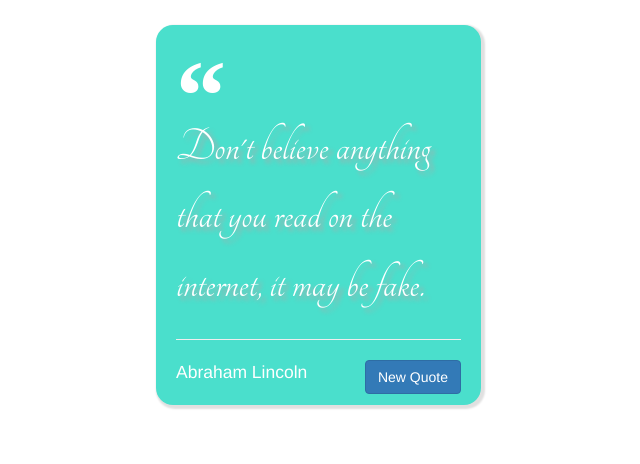
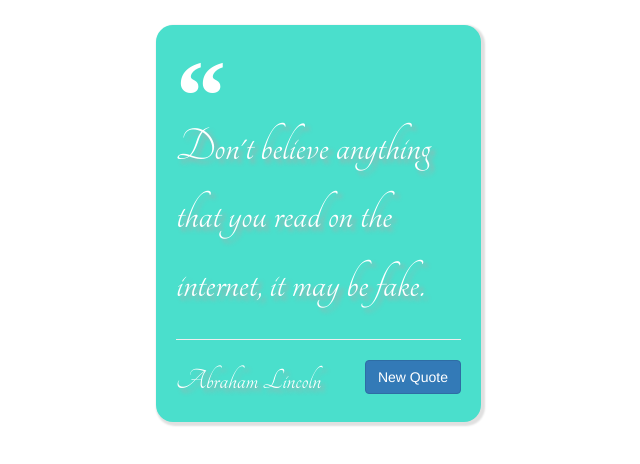
Before and after one commit to osmankale/fcc-random-quote-machine, a plain HTML site: page index.html in a window 1280 px wide. Shown: the whole page, without its empty margins (209-849 px from the left). Drawn offline with nearby package versions, Linux system fonts and the light colour scheme.

Commit message:
some changes

```diff
--- a/index.html
+++ b/index.html
@@ -27,7 +27,7 @@
       </p>
       <hr>
       <div class="blog-post-actions">
-        <p class="blog-post-bottom pull-left">
+        <p id="authorname" class="blog-post-bottom pull-left">
           Abraham Lincoln
         </p>
         <button type="button" class="btn btn-primary pull-right">New Quote</button>
--- a/style.css
+++ b/style.css
@@ -42,3 +42,9 @@ blockquote{
   text-shadow: 4px 4px 4px #aaa;
   margin-top: -65px;
 }
+
+#authorname{
+  font-family: 'Tangerine', serif;
+  font-size: 30px;
+  text-shadow: 4px 4px 4px #aaa;
+}
```
